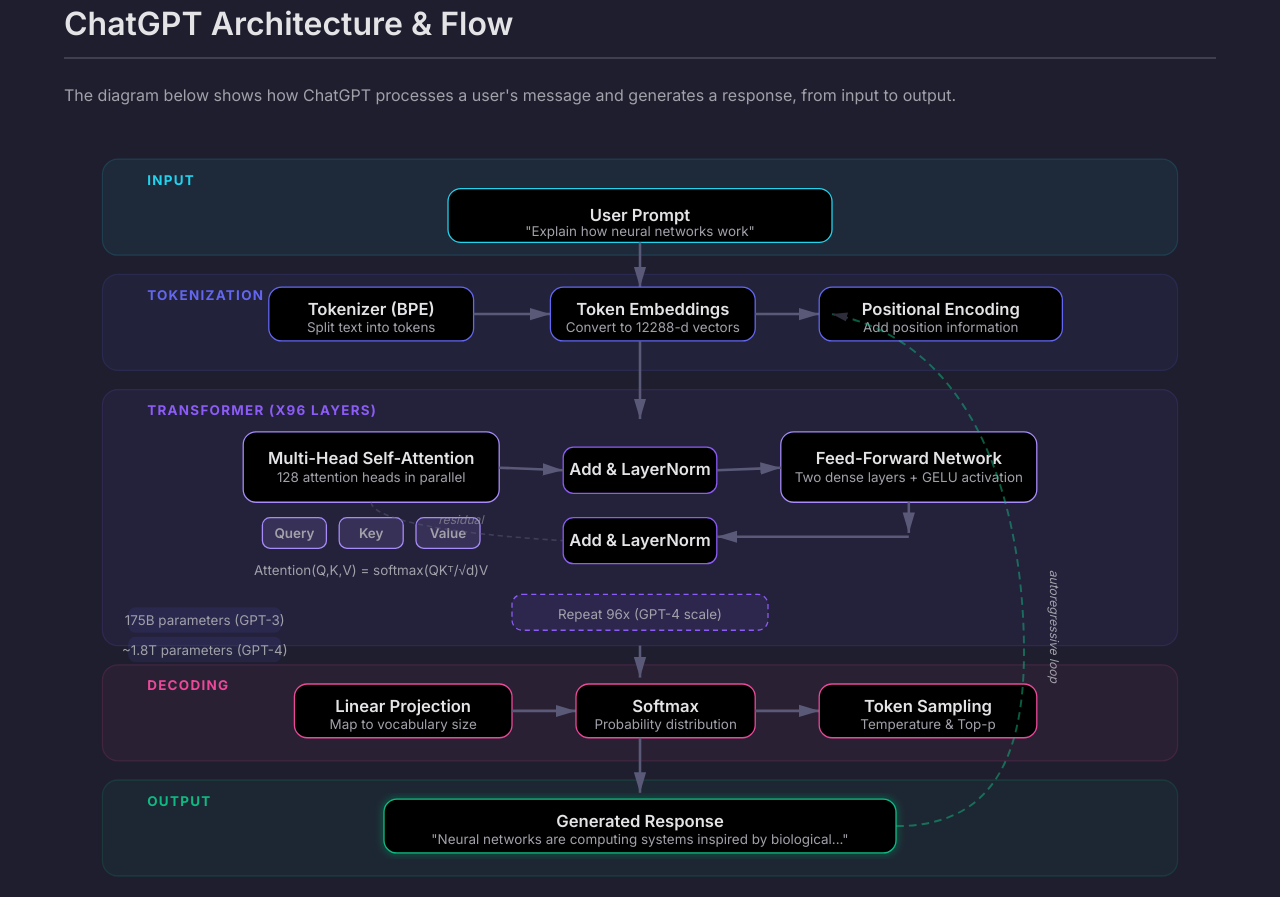
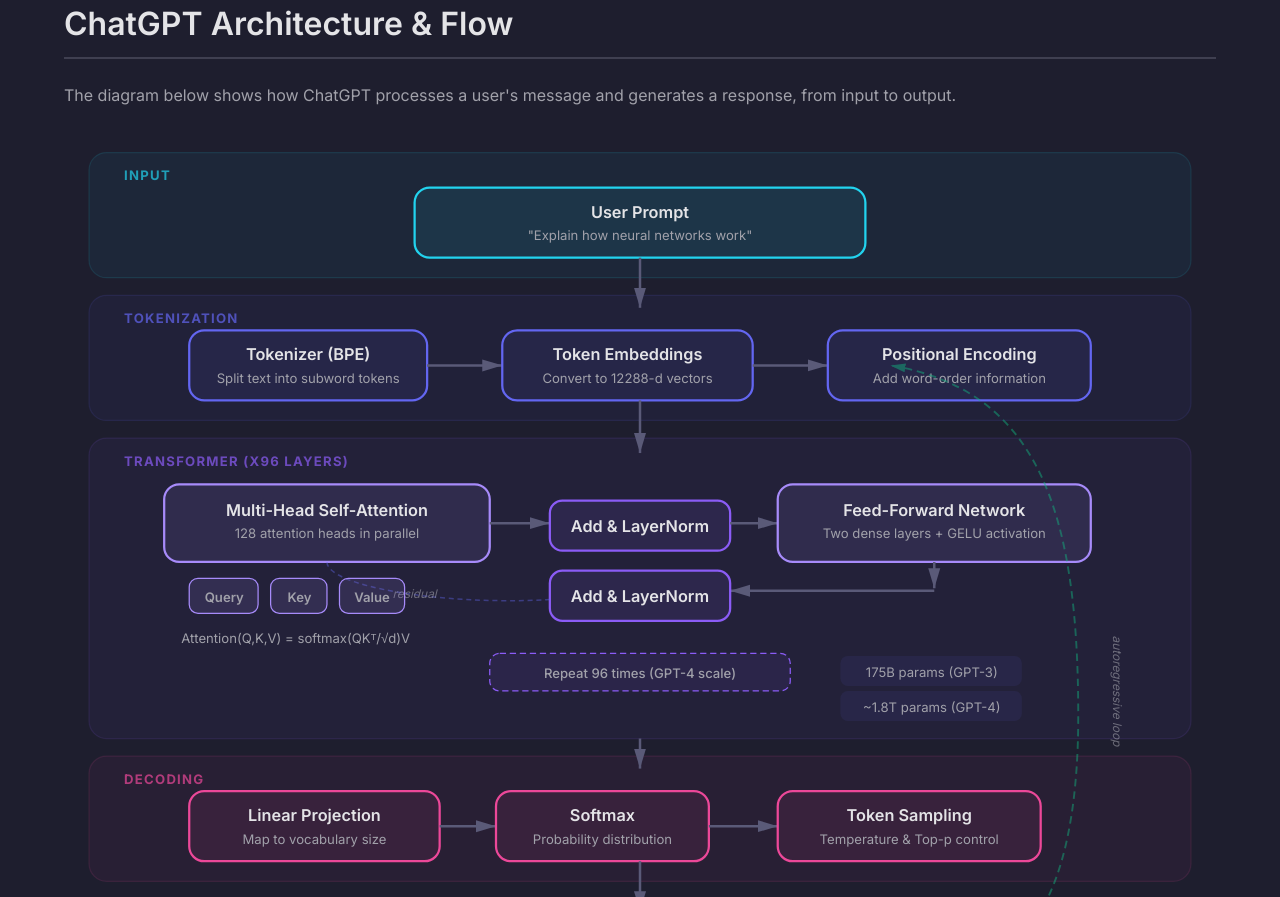
Before and after one commit to apollosoftdev/ai-learning, a website: page pages/chatgpt.html in a window 1280 px wide. Shown: the part 735-1632 px from the top of the page. Drawn offline with Linux system fonts and the light colour scheme.

Commit message:
style: enhance AI diagram layout with improved section backgrounds, labels, and arrow placements for better clarity and aesthetics

```diff
--- a/pages/chatgpt.html
+++ b/pages/chatgpt.html
@@ -116,145 +116,142 @@
         <p>The diagram below shows how ChatGPT processes a user's message and generates a response, from input to output.</p>
 
         <div class="arch-diagram">
-          <svg viewBox="0 0 900 620">
+          <svg viewBox="0 0 920 740">
             <defs>
               <marker id="archArrow" viewBox="0 0 10 6" refX="10" refY="3" markerWidth="8" markerHeight="6" orient="auto-start-reverse">
                 <path d="M0,0 L10,3 L0,6z" fill="#5a5a78"/>
               </marker>
-              <linearGradient id="gptGrad" x1="0%" y1="0%" x2="100%" y2="100%">
-                <stop offset="0%" stop-color="#6366f1"/>
-                <stop offset="100%" stop-color="#8b5cf6"/>
-              </linearGradient>
+              <marker id="greenArrow" viewBox="0 0 10 6" refX="10" refY="3" markerWidth="8" markerHeight="6" orient="auto-start-reverse">
+                <path d="M0,0 L10,3 L0,6z" fill="#10b981"/>
+              </marker>
               <filter id="archGlow">
                 <feGaussianBlur stdDeviation="3" result="blur"/>
                 <feMerge><feMergeNode in="blur"/><feMergeNode in="SourceGraphic"/></feMerge>
               </filter>
             </defs>
 
-            <!-- Section backgrounds -->
-            <rect x="30" y="15" width="840" height="75" rx="12" fill="rgba(34,211,238,0.06)" stroke="rgba(34,211,238,0.15)" stroke-width="1"/>
-            <rect x="30" y="105" width="840" height="75" rx="12" fill="rgba(99,102,241,0.06)" stroke="rgba(99,102,241,0.15)" stroke-width="1"/>
-            <rect x="30" y="195" width="840" height="200" rx="12" fill="rgba(139,92,246,0.06)" stroke="rgba(139,92,246,0.15)" stroke-width="1"/>
-            <rect x="30" y="410" width="840" height="75" rx="12" fill="rgba(236,72,153,0.06)" stroke="rgba(236,72,153,0.15)" stroke-width="1"/>
-            <rect x="30" y="500" width="840" height="75" rx="12" fill="rgba(16,185,129,0.06)" stroke="rgba(16,185,129,0.15)" stroke-width="1"/>
+            <!-- ====== SECTION BACKGROUNDS ====== -->
+            <rect x="20" y="10" width="880" height="100" rx="14" fill="rgba(34,211,238,0.05)" stroke="rgba(34,211,238,0.12)" stroke-width="1"/>
+            <rect x="20" y="124" width="880" height="100" rx="14" fill="rgba(99,102,241,0.05)" stroke="rgba(99,102,241,0.12)" stroke-width="1"/>
+            <rect x="20" y="238" width="880" height="240" rx="14" fill="rgba(139,92,246,0.05)" stroke="rgba(139,92,246,0.12)" stroke-width="1"/>
+            <rect x="20" y="492" width="880" height="100" rx="14" fill="rgba(236,72,153,0.05)" stroke="rgba(236,72,153,0.12)" stroke-width="1"/>
+            <rect x="20" y="606" width="880" height="100" rx="14" fill="rgba(16,185,129,0.05)" stroke="rgba(16,185,129,0.12)" stroke-width="1"/>
 
-            <!-- Section labels -->
-            <text x="65" y="35" class="arch-section-label" text-anchor="start" fill="#22d3ee">INPUT</text>
-            <text x="65" y="125" class="arch-section-label" text-anchor="start" fill="#6366f1">TOKENIZATION</text>
-            <text x="65" y="215" class="arch-section-label" text-anchor="start" fill="#8b5cf6">TRANSFORMER (x96 layers)</text>
-            <text x="65" y="430" class="arch-section-label" text-anchor="start" fill="#ec4899">DECODING</text>
-            <text x="65" y="520" class="arch-section-label" text-anchor="start" fill="#10b981">OUTPUT</text>
+            <!-- ====== SECTION LABELS ====== -->
+            <text x="48" y="32" class="arch-section-label" text-anchor="start" fill="#22d3ee" opacity="0.7">INPUT</text>
+            <text x="48" y="146" class="arch-section-label" text-anchor="start" fill="#6366f1" opacity="0.7">TOKENIZATION</text>
+            <text x="48" y="260" class="arch-section-label" text-anchor="start" fill="#8b5cf6" opacity="0.7">TRANSFORMER (x96 LAYERS)</text>
+            <text x="48" y="514" class="arch-section-label" text-anchor="start" fill="#ec4899" opacity="0.7">DECODING</text>
+            <text x="48" y="628" class="arch-section-label" text-anchor="start" fill="#10b981" opacity="0.7">OUTPUT</text>
 
-            <!-- === INPUT ROW === -->
-            <rect x="300" y="38" width="300" height="42" rx="10" class="arch-box" stroke="#22d3ee"/>
-            <text x="450" y="63" class="arch-text">User Prompt</text>
-            <text x="450" y="75" class="arch-sub">"Explain how neural networks work"</text>
+            <!-- ====== INPUT ROW ====== -->
+            <rect x="280" y="38" width="360" height="56" rx="12" fill="rgba(34,211,238,0.08)" stroke="#22d3ee" stroke-width="1.8"/>
+            <text x="460" y="62" class="arch-text">User Prompt</text>
+            <text x="460" y="80" class="arch-sub">"Explain how neural networks work"</text>
 
-            <!-- Arrow: Input → Tokenizer -->
-            <line x1="450" y1="80" x2="450" y2="115" class="arch-arrow"/>
+            <line x1="460" y1="94" x2="460" y2="134" class="arch-arrow"/>
 
-            <!-- === TOKENIZATION ROW === -->
-            <rect x="160" y="115" width="160" height="42" rx="10" class="arch-box" stroke="#6366f1"/>
-            <text x="240" y="137" class="arch-text">Tokenizer (BPE)</text>
-            <text x="240" y="150" class="arch-sub">Split text into tokens</text>
+            <!-- ====== TOKENIZATION ROW ====== -->
+            <rect x="100" y="152" width="190" height="56" rx="12" fill="rgba(99,102,241,0.08)" stroke="#6366f1" stroke-width="1.8"/>
+            <text x="195" y="176" class="arch-text">Tokenizer (BPE)</text>
+            <text x="195" y="194" class="arch-sub">Split text into subword tokens</text>
 
-            <line x1="320" y1="136" x2="380" y2="136" class="arch-arrow"/>
+            <line x1="290" y1="180" x2="350" y2="180" class="arch-arrow"/>
 
-            <rect x="380" y="115" width="160" height="42" rx="10" class="arch-box" stroke="#6366f1"/>
-            <text x="460" y="137" class="arch-text">Token Embeddings</text>
-            <text x="460" y="150" class="arch-sub">Convert to 12288-d vectors</text>
+            <rect x="350" y="152" width="200" height="56" rx="12" fill="rgba(99,102,241,0.08)" stroke="#6366f1" stroke-width="1.8"/>
+            <text x="450" y="176" class="arch-text">Token Embeddings</text>
+            <text x="450" y="194" class="arch-sub">Convert to 12288-d vectors</text>
 
-            <line x1="540" y1="136" x2="590" y2="136" class="arch-arrow"/>
+            <line x1="550" y1="180" x2="610" y2="180" class="arch-arrow"/>
 
-            <rect x="590" y="115" width="190" height="42" rx="10" class="arch-box" stroke="#6366f1"/>
-            <text x="685" y="137" class="arch-text">Positional Encoding</text>
-            <text x="685" y="150" class="arch-sub">Add position information</text>
+            <rect x="610" y="152" width="210" height="56" rx="12" fill="rgba(99,102,241,0.08)" stroke="#6366f1" stroke-width="1.8"/>
+            <text x="715" y="176" class="arch-text">Positional Encoding</text>
+            <text x="715" y="194" class="arch-sub">Add word-order information</text>
 
-            <!-- Arrow: Tokenization → Transformer -->
-            <line x1="450" y1="157" x2="450" y2="218" class="arch-arrow"/>
+            <line x1="460" y1="208" x2="460" y2="250" class="arch-arrow"/>
 
-            <!-- === TRANSFORMER BLOCK === -->
+            <!-- ====== TRANSFORMER BLOCK ====== -->
+
             <!-- Multi-Head Attention -->
-            <rect x="140" y="228" width="200" height="55" rx="10" class="arch-box" stroke="#a78bfa"/>
-            <text x="240" y="253" class="arch-text">Multi-Head Self-Attention</text>
-            <text x="240" y="267" class="arch-sub">128 attention heads in parallel</text>
+            <rect x="80" y="275" width="260" height="62" rx="12" fill="rgba(167,139,250,0.1)" stroke="#a78bfa" stroke-width="1.8"/>
+            <text x="210" y="300" class="arch-text">Multi-Head Self-Attention</text>
+            <text x="210" y="318" class="arch-sub">128 attention heads in parallel</text>
+
+            <line x1="340" y1="306" x2="388" y2="306" class="arch-arrow"/>
+
+            <!-- Add & Norm 1 -->
+            <rect x="388" y="288" width="144" height="40" rx="10" fill="rgba(139,92,246,0.1)" stroke="#8b5cf6" stroke-width="1.8"/>
+            <text x="460" y="313" class="arch-text" font-size="12">Add &amp; LayerNorm</text>
+
+            <line x1="532" y1="306" x2="570" y2="306" class="arch-arrow"/>
+
+            <!-- Feed-Forward Network -->
+            <rect x="570" y="275" width="250" height="62" rx="12" fill="rgba(167,139,250,0.1)" stroke="#a78bfa" stroke-width="1.8"/>
+            <text x="695" y="300" class="arch-text">Feed-Forward Network</text>
+            <text x="695" y="318" class="arch-sub">Two dense layers + GELU activation</text>
+
+            <!-- FFN → Add&Norm 2 -->
+            <line x1="695" y1="337" x2="695" y2="358" class="arch-arrow"/>
+            <line x1="695" y1="360" x2="532" y2="360" class="arch-arrow"/>
+
+            <!-- Add & Norm 2 -->
+            <rect x="388" y="344" width="144" height="40" rx="10" fill="rgba(139,92,246,0.1)" stroke="#8b5cf6" stroke-width="1.8"/>
+            <text x="460" y="369" class="arch-text" font-size="12">Add &amp; LayerNorm</text>
+
+            <!-- Residual connection -->
+            <path d="M210,337 C210,356 300,372 388,367" fill="none" stroke="#6366f1" stroke-width="1.2" stroke-dasharray="4 3" opacity="0.4"/>
+            <text x="280" y="366" class="arch-label" fill="#818cf8" opacity="0.6">residual</text>
 
             <!-- Q, K, V mini-boxes -->
-            <rect x="155" y="295" width="50" height="24" rx="6" fill="rgba(167,139,250,0.15)" stroke="#a78bfa" stroke-width="1"/>
-            <text x="180" y="311" class="arch-sub" fill="#a78bfa" font-weight="600">Query</text>
-            <rect x="215" y="295" width="50" height="24" rx="6" fill="rgba(167,139,250,0.15)" stroke="#a78bfa" stroke-width="1"/>
-            <text x="240" y="311" class="arch-sub" fill="#a78bfa" font-weight="600">Key</text>
-            <rect x="275" y="295" width="50" height="24" rx="6" fill="rgba(167,139,250,0.15)" stroke="#a78bfa" stroke-width="1"/>
-            <text x="300" y="311" class="arch-sub" fill="#a78bfa" font-weight="600">Value</text>
+            <rect x="100" y="350" width="55" height="28" rx="7" fill="rgba(167,139,250,0.12)" stroke="#a78bfa" stroke-width="1"/>
+            <text x="128" y="369" class="arch-sub" fill="#c4b5fd" font-weight="600">Query</text>
+            <rect x="165" y="350" width="45" height="28" rx="7" fill="rgba(167,139,250,0.12)" stroke="#a78bfa" stroke-width="1"/>
+            <text x="188" y="369" class="arch-sub" fill="#c4b5fd" font-weight="600">Key</text>
+            <rect x="220" y="350" width="52" height="28" rx="7" fill="rgba(167,139,250,0.12)" stroke="#a78bfa" stroke-width="1"/>
+            <text x="246" y="369" class="arch-sub" fill="#c4b5fd" font-weight="600">Value</text>
 
             <!-- Attention formula -->
-            <text x="240" y="340" class="arch-sub" fill="#818cf8">Attention(Q,K,V) = softmax(QK&#x1D40;/&#x221A;d)V</text>
-
-            <!-- Add & Norm -->
-            <rect x="390" y="240" width="120" height="36" rx="8" class="arch-box" stroke="#8b5cf6"/>
-            <text x="450" y="262" class="arch-text" font-size="11">Add &amp; LayerNorm</text>
-
-            <line x1="340" y1="256" x2="390" y2="258" class="arch-arrow"/>
-
-            <!-- Feed-Forward -->
-            <rect x="560" y="228" width="200" height="55" rx="10" class="arch-box" stroke="#a78bfa"/>
-            <text x="660" y="253" class="arch-text">Feed-Forward Network</text>
-            <text x="660" y="267" class="arch-sub">Two dense layers + GELU activation</text>
-
-            <line x1="510" y1="258" x2="560" y2="256" class="arch-arrow"/>
-
-            <!-- Add & Norm 2 -->
-            <rect x="390" y="295" width="120" height="36" rx="8" class="arch-box" stroke="#8b5cf6"/>
-            <text x="450" y="317" class="arch-text" font-size="11">Add &amp; LayerNorm</text>
-
-            <line x1="660" y1="283" x2="660" y2="307" class="arch-arrow"/>
-            <line x1="660" y1="310" x2="510" y2="310" class="arch-arrow"/>
-
-            <!-- Residual connection arrows (curved) -->
-            <path d="M240,283 C240,290 260,305 390,313" fill="none" stroke="#5a5a78" stroke-width="1.2" stroke-dasharray="4 3" opacity="0.5"/>
-            <text x="310" y="300" class="arch-label" opacity="0.6">residual</text>
+            <text x="185" y="402" class="arch-sub" fill="#a78bfa" font-size="10">Attention(Q,K,V) = softmax(QK&#x1D40;/&#x221A;d)V</text>
 
             <!-- Repeat indicator -->
-            <rect x="350" y="355" width="200" height="28" rx="8" fill="rgba(139,92,246,0.1)" stroke="#8b5cf6" stroke-width="1" stroke-dasharray="4 3"/>
-            <text x="450" y="374" class="arch-sub" fill="#a78bfa">Repeat 96x (GPT-4 scale)</text>
+            <rect x="340" y="410" width="240" height="30" rx="8" fill="rgba(139,92,246,0.08)" stroke="#8b5cf6" stroke-width="1" stroke-dasharray="5 3"/>
+            <text x="460" y="430" class="arch-sub" fill="#a78bfa" font-weight="500">Repeat 96 times (GPT-4 scale)</text>
 
-            <!-- Arrow: Transformer → Decoding -->
-            <line x1="450" y1="395" x2="450" y2="420" class="arch-arrow"/>
+            <!-- Parameter callouts -->
+            <rect x="620" y="412" width="145" height="24" rx="6" fill="rgba(99,102,241,0.08)"/>
+            <text x="693" y="429" class="arch-sub" fill="#818cf8" font-size="9.5">175B params (GPT-3)</text>
+            <rect x="620" y="440" width="145" height="24" rx="6" fill="rgba(99,102,241,0.08)"/>
+            <text x="693" y="457" class="arch-sub" fill="#818cf8" font-size="9.5">~1.8T params (GPT-4)</text>
 
-            <!-- === DECODING ROW === -->
-            <rect x="180" y="425" width="170" height="42" rx="10" class="arch-box" stroke="#ec4899"/>
-            <text x="265" y="447" class="arch-text">Linear Projection</text>
-            <text x="265" y="460" class="arch-sub">Map to vocabulary size</text>
+            <line x1="460" y1="478" x2="460" y2="502" class="arch-arrow"/>
 
-            <line x1="350" y1="446" x2="400" y2="446" class="arch-arrow"/>
+            <!-- ====== DECODING ROW ====== -->
+            <rect x="100" y="520" width="200" height="56" rx="12" fill="rgba(236,72,153,0.08)" stroke="#ec4899" stroke-width="1.8"/>
+            <text x="200" y="544" class="arch-text">Linear Projection</text>
+            <text x="200" y="562" class="arch-sub">Map to vocabulary size</text>
 
-            <rect x="400" y="425" width="140" height="42" rx="10" class="arch-box" stroke="#ec4899"/>
-            <text x="470" y="447" class="arch-text">Softmax</text>
-            <text x="470" y="460" class="arch-sub">Probability distribution</text>
+            <line x1="300" y1="548" x2="345" y2="548" class="arch-arrow"/>
 
-            <line x1="540" y1="446" x2="590" y2="446" class="arch-arrow"/>
+            <rect x="345" y="520" width="170" height="56" rx="12" fill="rgba(236,72,153,0.08)" stroke="#ec4899" stroke-width="1.8"/>
+            <text x="430" y="544" class="arch-text">Softmax</text>
+            <text x="430" y="562" class="arch-sub">Probability distribution</text>
 
-            <rect x="590" y="425" width="170" height="42" rx="10" class="arch-box" stroke="#ec4899"/>
-            <text x="675" y="447" class="arch-text">Token Sampling</text>
-            <text x="675" y="460" class="arch-sub">Temperature &amp; Top-p</text>
+            <line x1="515" y1="548" x2="570" y2="548" class="arch-arrow"/>
 
-            <!-- Arrow: Decoding → Output -->
-            <line x1="450" y1="467" x2="450" y2="510" class="arch-arrow"/>
+            <rect x="570" y="520" width="210" height="56" rx="12" fill="rgba(236,72,153,0.08)" stroke="#ec4899" stroke-width="1.8"/>
+            <text x="675" y="544" class="arch-text">Token Sampling</text>
+            <text x="675" y="562" class="arch-sub">Temperature &amp; Top-p control</text>
 
-            <!-- === OUTPUT ROW === -->
-            <rect x="250" y="515" width="400" height="42" rx="10" class="arch-box" stroke="#10b981" filter="url(#archGlow)"/>
-            <text x="450" y="537" class="arch-text" fill="#34d399">Generated Response</text>
-            <text x="450" y="550" class="arch-sub">"Neural networks are computing systems inspired by biological..."</text>
+            <line x1="460" y1="576" x2="460" y2="616" class="arch-arrow"/>
+
+            <!-- ====== OUTPUT ROW ====== -->
+            <rect x="210" y="630" width="500" height="56" rx="12" fill="rgba(16,185,129,0.08)" stroke="#10b981" stroke-width="1.8" filter="url(#archGlow)"/>
+            <text x="460" y="654" class="arch-text" fill="#34d399">Generated Response</text>
+            <text x="460" y="672" class="arch-sub">"Neural networks are computing systems inspired by biological..."</text>
 
             <!-- Autoregressive loop -->
-            <path d="M650,536 C720,536 750,490 750,400 C750,300 720,160 600,136" fill="none" stroke="#10b981" stroke-width="1.5" stroke-dasharray="6 4" opacity="0.5" marker-end="url(#archArrow)"/>
-            <text x="770" y="380" class="arch-label" fill="#10b981" transform="rotate(90 770 380)">autoregressive loop</text>
-
-            <!-- Parameter callouts -->
-            <rect x="50" y="365" width="120" height="20" rx="6" fill="rgba(99,102,241,0.1)"/>
-            <text x="110" y="379" class="arch-sub" fill="#818cf8">175B parameters (GPT-3)</text>
-            <rect x="50" y="388" width="120" height="20" rx="6" fill="rgba(99,102,241,0.1)"/>
-            <text x="110" y="402" class="arch-sub" fill="#818cf8">~1.8T parameters (GPT-4)</text>
+            <path d="M710,658 C780,658 810,580 810,460 C810,300 780,200 660,180" fill="none" stroke="#10b981" stroke-width="1.5" stroke-dasharray="6 4" opacity="0.45" marker-end="url(#greenArrow)"/>
+            <text x="838" y="440" class="arch-label" fill="#10b981" opacity="0.6" transform="rotate(90 838 440)">autoregressive loop</text>
           </svg>
         </div>
       </section>
```
